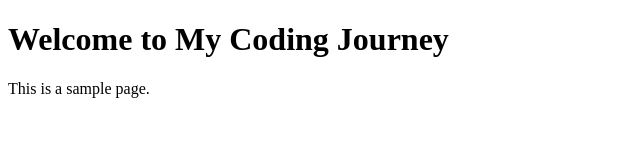
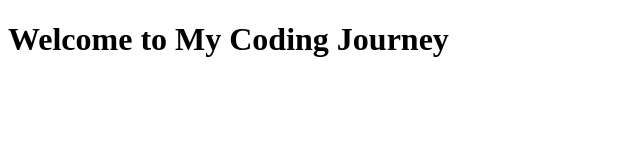
Before and after one commit to s7ww/s7ww.github.io, a plain HTML site: page index.html in a window 1280 px wide. Shown: the whole page, without its empty margins (0-640 px from the left). Drawn offline with Linux system fonts and the light colour scheme.

Commit message:
Update index.html

```diff
--- a/index.html
+++ b/index.html
@@ -7,6 +7,6 @@
 </head>
 <body>
     <h1>Welcome to My Coding Journey</h1>
-    <p>This is a sample page.</p>
+
 </body>
 </html>
```
